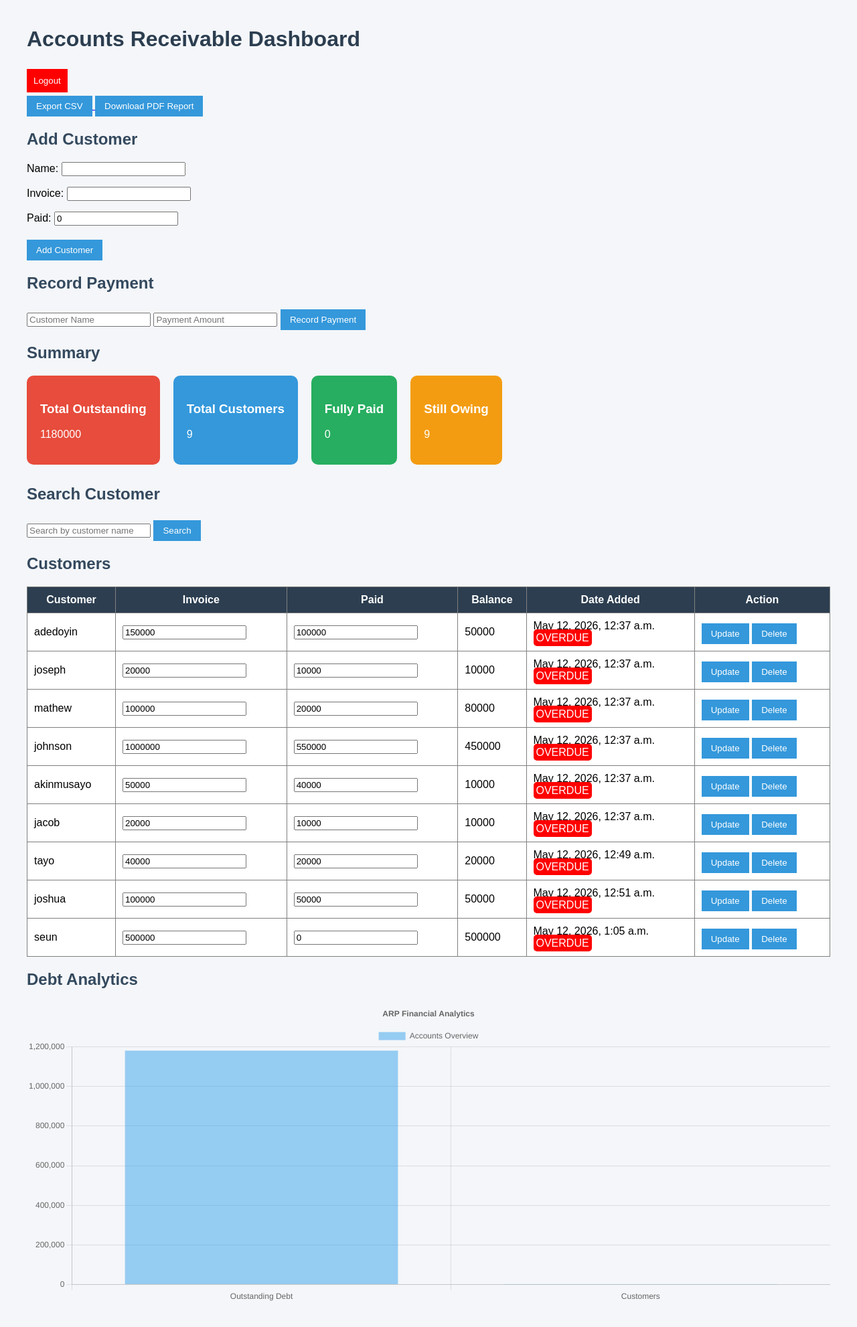
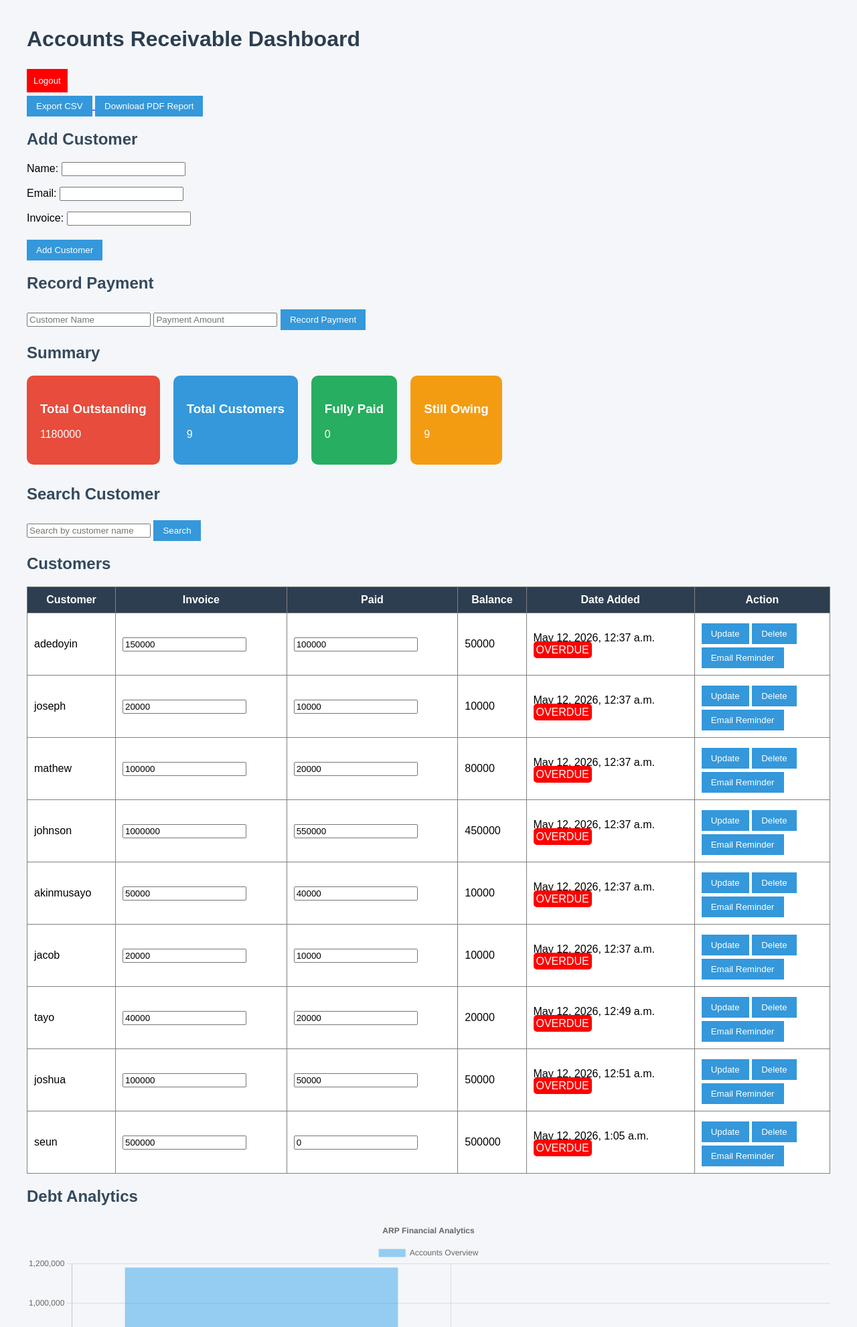
Before and after one commit to Adealx/arp-system, a Django app: page / in a window 1280 px wide. Shown: the top 1982 px of the page at 67% size. Before the commit the page ends 1943 px from the top, so only its background shows below. Run offline with Django 5.2, Linux system fonts and the light colour scheme; data comes from the database, SQL or seed files in the repository; both versions use the stored data as it was after the commit.

Commit message:
Added customer email reminders

```diff
--- a/arp_web/arp_web/settings.py
+++ b/arp_web/arp_web/settings.py
@@ -119,3 +119,4 @@ STATIC_URL = 'static/'
 LOGIN_URL = '/login/'
 LOGIN_REDIRECT_URL = '/'
 LOGOUT_REDIRECT_URL = '/login/'
+EMAIL_BACKEND = 'django.core.mail.backends.console.EmailBackend'
--- a/arp_web/arp_web/urls.py
+++ b/arp_web/arp_web/urls.py
@@ -2,12 +2,14 @@ from django.contrib import admin
 from django.urls import path
 from receivables.views import dashboard, export_csv, export_pdf
 from django.contrib.auth import views as auth_views
+from receivables.views import dashboard, export_csv, export_pdf, send_reminder
 
 urlpatterns = [
     path('admin/', admin.site.urls),
     path('', dashboard, name='dashboard'),
     path('export/', export_csv, name='export_csv'),
     path('pdf/', export_pdf, name='export_pdf'),
+    path('remind/<int:customer_id>/', send_reminder, name='send_reminder'),
 
     path(
         'login/',
--- a/arp_web/receivables/forms.py
+++ b/arp_web/receivables/forms.py
@@ -5,4 +5,4 @@ from .models import Customer
 class CustomerForm(forms.ModelForm):
     class Meta:
         model = Customer
-        fields = ['name', 'invoice', 'paid']
+        fields = ['name', 'email', 'invoice']
--- a/arp_web/receivables/models.py
+++ b/arp_web/receivables/models.py
@@ -1,15 +1,12 @@
 from django.db import models
-
 
 class Customer(models.Model):
     name = models.CharField(max_length=100)
+    email = models.EmailField()
     invoice = models.IntegerField()
     paid = models.IntegerField(default=0)
-    created_at = models.DateTimeField(auto_now_add=True, null=True)
+    created_at = models.DateTimeField(auto_now_add=True)
 
     @property
     def balance(self):
         return self.invoice - self.paid
-
-    def __str__(self):
-        return self.name
--- a/arp_web/receivables/templates/dashboard.html
+++ b/arp_web/receivables/templates/dashboard.html
@@ -167,6 +167,10 @@
             Delete
         </button>
     </form>
+
+    <a href="/remind/{{ customer.id }}/">
+        <button>Email Reminder</button>
+    </a>
 </td>
 </tr>
 {% endfor %}
--- a/arp_web/receivables/views.py
+++ b/arp_web/receivables/views.py
@@ -1,7 +1,7 @@
 import csv
 from django.shortcuts import render, redirect
 from django.http import HttpResponse
-from django.db.models import Sum
+from django.core.mail import send_mail
 from reportlab.pdfgen import canvas
 
 from .models import Customer
@@ -103,3 +103,19 @@ def export_pdf(request):
     p.save()
 
     return response
+def send_reminder(request, customer_id):
+    customer = Customer.objects.get(id=customer_id)
+
+    return HttpResponse(
+        f"Reminder triggered for {customer.name} ({customer.email})"
+    )
+
+    send_mail(
+        'Payment Reminder',
+        f'Dear {customer.name}, your outstanding balance is {customer.balance}. Kindly make payment.',
+        'admin@arp.com',
+        [customer.email],
+        fail_silently=True,
+    )
+
+    return HttpResponse("Reminder email sent successfully!")
```
Also changed, not shown: arp_web/db.sqlite3, arp_web/receivables/migrations/0005_customer_email.py (added). Lines whose indentation alone changed are shown as unchanged.
